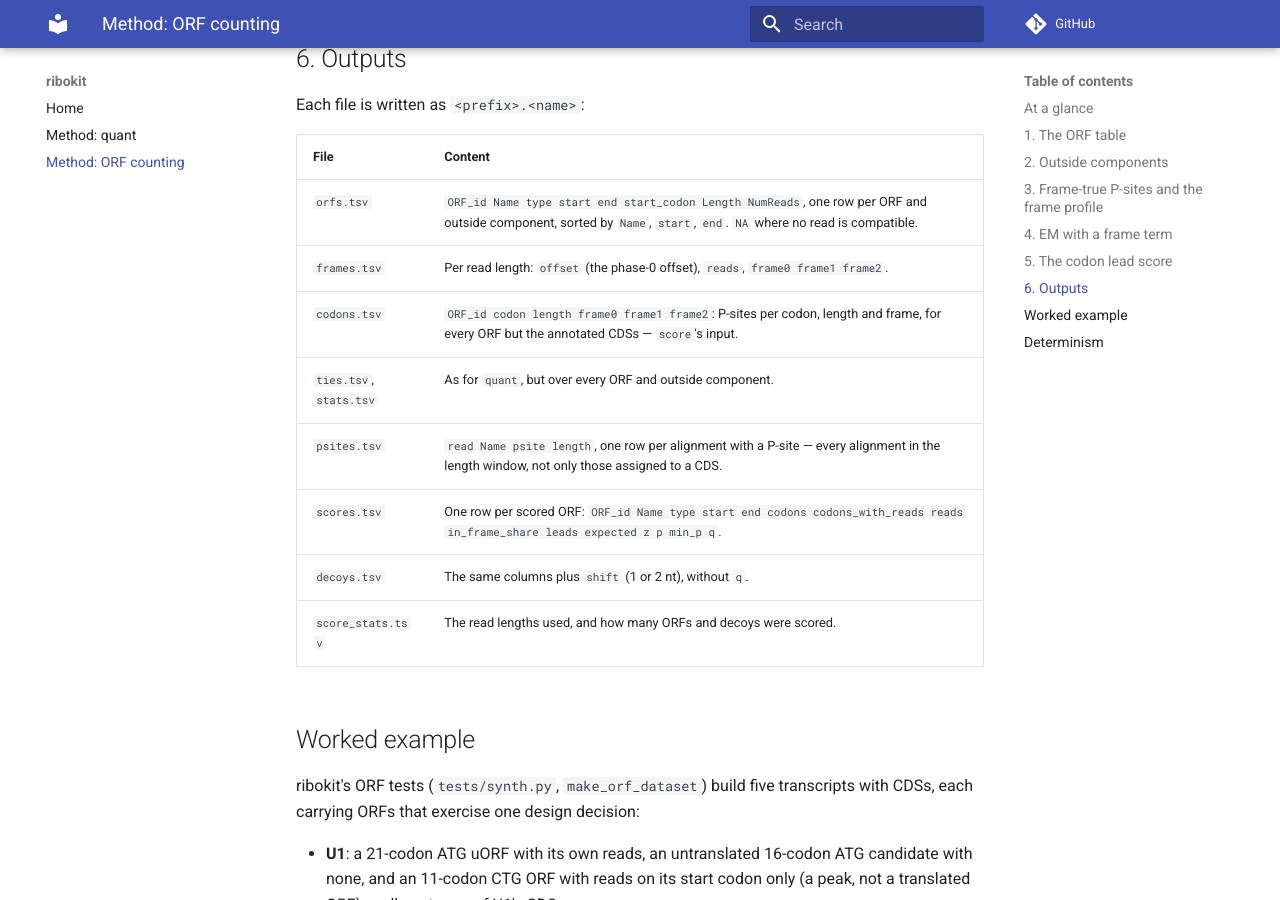
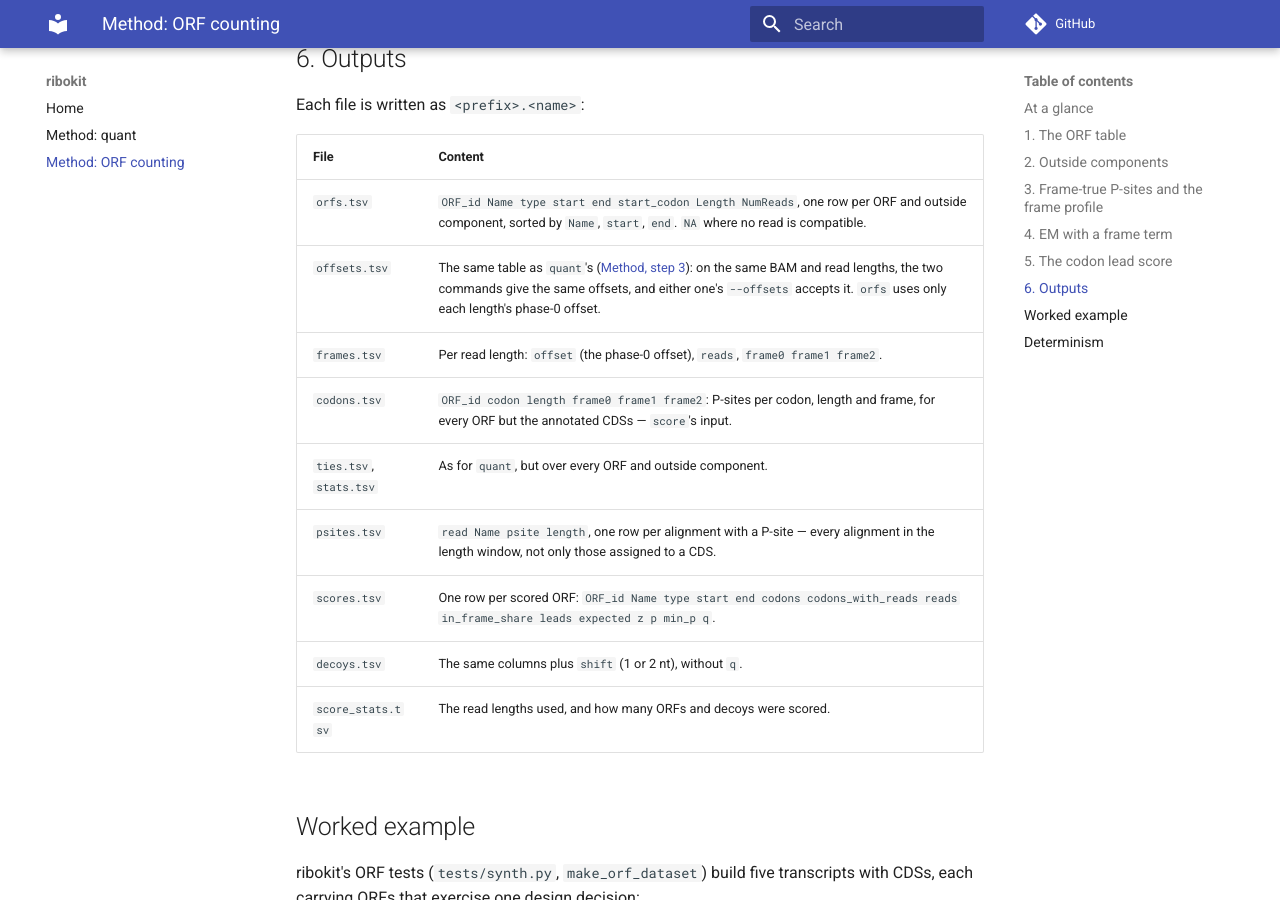
Before and after one commit to katarinagresova/ribokit, an MkDocs documentation site: the page built from docs/orfs.md, in a window 1280 px wide and 900 px high, scrolled down 5203 px. Built offline with MkDocs 1.6.1 and Material for MkDocs 9.7.7, drawn with Linux system fonts in a browser that asks for light colours; comment, search, counter and statistics services are not loaded.

Commit message:
docs: list offsets.tsv among the orfs outputs

```diff
--- a/docs/orfs.md
+++ b/docs/orfs.md
@@ -173,6 +173,7 @@ Each file is written as `<prefix>.<name>`:
 | File | Content |
 |---|---|
 | `orfs.tsv` | `ORF_id Name type start end start_codon Length NumReads`, one row per ORF and outside component, sorted by `Name`, `start`, `end`. `NA` where no read is compatible. |
+| `offsets.tsv` | The same table as `quant`'s ([Method, step 3](method.md#3-p-site-offsets)): on the same BAM and read lengths, the two commands give the same offsets, and either one's `--offsets` accepts it. `orfs` uses only each length's phase-0 offset. |
 | `frames.tsv` | Per read length: `offset` (the phase-0 offset), `reads`, `frame0 frame1 frame2`. |
 | `codons.tsv` | `ORF_id codon length frame0 frame1 frame2`: P-sites per codon, length and frame, for every ORF but the annotated CDSs — `score`'s input. |
 | `ties.tsv`, `stats.tsv` | As for `quant`, but over every ORF and outside component. |
```
Also changed, not shown: README.md (+1 -0 lines).
